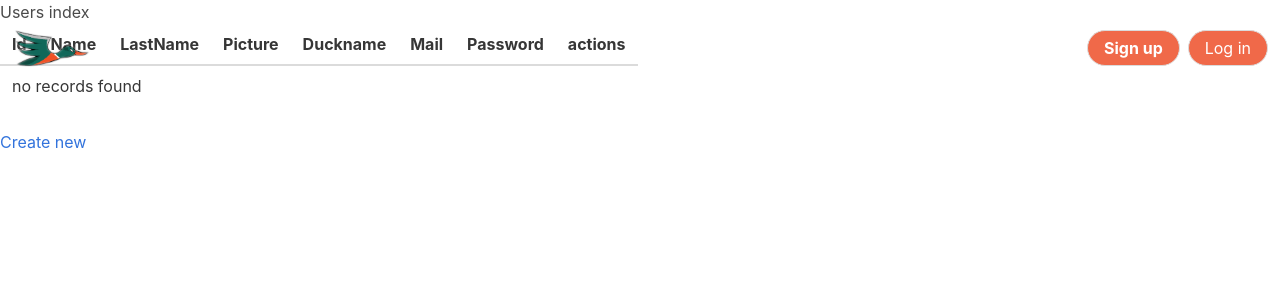
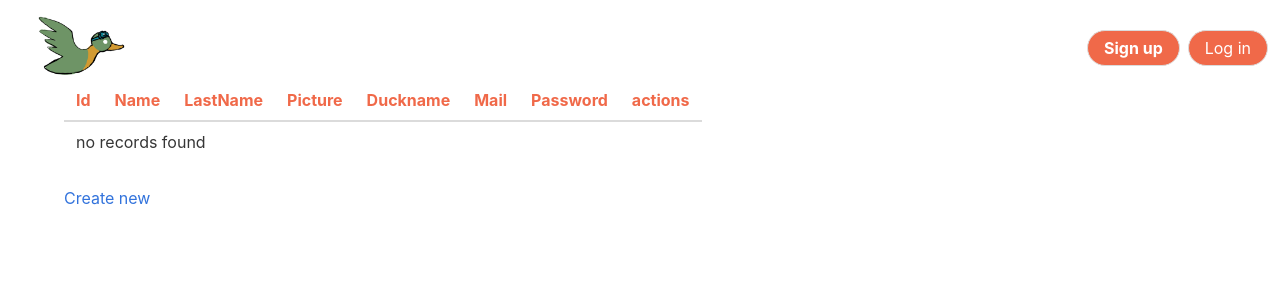
Before and after one commit to eric-delguerra/qwacteur, a Symfony app: template templates/users/index.html.twig in a window 1280 px wide. Shown: the top 300 px of the page. Run offline with Twig, Linux system fonts and the light colour scheme; the template is opened without the code that fills it, so the values that code supplies are empty; some libraries are stand-ins or nearby versions.

Commit message:
Add new css and account verif fr comment

```diff
--- a/public/dist/css/style.css
+++ b/public/dist/css/style.css
@@ -4,6 +4,19 @@
 
 #divCoins{
     border-radius: 50px;
+}
+#content{
+    background: white;
+    transition-duration: 0.4s;
+}
+
+/*#content:hover{*/
+/*    background-color: #aff7b7;*/
+/*}*/
+#content:focus{
+    background: rgba(175, 247, 183, 0.37);
+    border-color: rgba(175, 247, 183, 0.37);
+    border-radius: 20px;
 }
 
 #SubACoin{
@@ -38,7 +51,7 @@
 }
 
 #lastCoin{
-    margin-bottom: 20px;
+    margin-bottom: 4rem;
     box-shadow: #00c4a7;
 }
 
@@ -64,3 +77,28 @@ input::placeholder {
 #formulaire{
     margin-bottom: 4rem;
 }
+
+.show{
+    background-color: #82fffa;
+    color: black;
+    transition-duration: 0.4s;
+}
+
+.show:hover{
+    background-color: #2fd8ff;
+}
+
+.edit{
+    background-color: #aff7b7;
+    color: black;
+    transition-duration: 0.4s;
+}
+
+.edit:hover{
+    background-color: #37cb72;
+    color: black;
+}
+
+.is-orange{
+    color: #f06949;
+}
--- a/src/Controller/ContentController.php
+++ b/src/Controller/ContentController.php
@@ -5,6 +5,7 @@ namespace App\Controller;
 use App\Entity\Content;
 use DateTime;
 use DateTimeZone;
+use Doctrine\ORM\QueryBuilder;
 use Symfony\Component\HttpFoundation\Request;
 use Symfony\Component\HttpFoundation\Response;
 use Symfony\Bundle\FrameworkBundle\Controller\AbstractController;
@@ -97,7 +98,7 @@ class ContentController extends AbstractController
      */
     public function show($id)
     {
-        $contents = $this->getDoctrine()->getRepository(Content::class)->findAll();
+        $contents = $this->getDoctrine()->getRepository(Content::class)->findChildren($id);
         $content = $this->getDoctrine()->getRepository(Content::class)->find($id);
         return new Response($this->twig->render('content/comment.html.twig', [
             'content' => $content,
--- a/src/Controller/UsersController.php
+++ b/src/Controller/UsersController.php
@@ -54,6 +54,8 @@ class UsersController extends AbstractController
 
     /**
      * @Route("/{id}", name="users_show", methods={"GET"})
+     * @param Users $user
+     * @return Response
      */
     public function show(Users $user): Response
     {
@@ -64,6 +66,9 @@ class UsersController extends AbstractController
 
     /**
      * @Route("/{id}/edit", name="users_edit", methods={"GET","POST"})
+     * @param Request $request
+     * @param Users $user
+     * @return Response
      */
     public function edit(Request $request, Users $user): Response
     {
--- a/src/Entity/Content.php
+++ b/src/Entity/Content.php
@@ -130,4 +130,5 @@ class Content
         return $this;
     }
 
+
 }
--- a/src/Repository/ContentRepository.php
+++ b/src/Repository/ContentRepository.php
@@ -17,6 +17,12 @@ class ContentRepository extends ServiceEntityRepository
     public function __construct(RegistryInterface $registry)
     {
         parent::__construct($registry, Content::class);
+    }
+
+    public function findChildren($idParent){
+        $qb = $this->createQueryBuilder('c')
+            ->where('c.parent = :id')->setParameter('id', $idParent)->getQuery();
+        return $qb->execute();
     }
 
     // /**
--- a/templates/base.html.twig
+++ b/templates/base.html.twig
@@ -3,6 +3,7 @@
 <head>
     <meta charset="UTF-8">
     <title>{% block title %}Welcome!{% endblock %}</title>
+    <link rel="stylesheet" href="https://use.fontawesome.com/releases/v5.8.1/css/all.css" integrity="sha384-50oBUHEmvpQ+1lW4y57PTFmhCaXp0ML5d60M1M7uH2+nqUivzIebhndOJK28anvf" crossorigin="anonymous">
     <link rel="stylesheet" href="https://cdnjs.cloudflare.com/ajax/libs/bulma/0.7.5/css/bulma.css">
     <link rel="stylesheet" href="{{ asset('dist/css/style.css') }}">
     {% block stylesheets %}{% endblock %}
@@ -11,7 +12,7 @@
 <nav class="navbar is-fixed-top" role="navigation" aria-label="main navigation" style="background-color: transparent">
     <div class="navbar-brand is-offset-one-quarter ">
         <a class="navbar-item" href="{{ path('Home') }}">
-            <img src="{{ asset('dist/imgs/ducky.png') }}" width="80" style="max-height: 5rem;" alt="logo">
+            <img src="{{ asset('dist/imgs/logoDuck.png') }}"  style="max-height: 5rem;" alt="logo">
         </a>
         <a role="button" class="navbar-burger burger" aria-label="menu" aria-expanded="false"
            data-target="navbarBasicExample">
@@ -23,9 +24,12 @@
     <div class="navbar-menu">
         <div class="navbar-end">
             <div class="navbar-item">
+                {%  if app.user %}
+                <img src="{{ app.user.picture }}" alt="profile picture" class="image is-32x32" style="border-radius: 10px; margin-right: 0.7rem">
+                {% endif %}
                 <div class="buttons">
                     <a class="button is-rounded nav-but">
-                        {% if app.user %}
+                        {%  if app.user %}
                             <strong>{{ app.user.duckName|upper }}</strong>
                         {% else %}
                             <strong>Sign up</strong>
@@ -45,6 +49,10 @@
         </div>
     </div>
 </nav>
+<script
+        src="https://code.jquery.com/jquery-3.4.1.js"
+        integrity="sha256-WpOohJOqMqqyKL9FccASB9O0KwACQJpFTUBLTYOVvVU="
+        crossorigin="anonymous"></script>
 {% block body %}{% endblock %}
 {% block javascripts %}{% endblock %}
 <script>
--- a/templates/content/comment.html.twig
+++ b/templates/content/comment.html.twig
@@ -1,6 +1,6 @@
 {% extends 'base.html.twig' %}
 {% block body %}
-    <div class="container" id="lastCoin" style="top: 6rem;">
+    <div class="container" id="lastCoin" style="margin-top: 6rem;">
         <div class="card column is-half is-offset-one-quarter post">
             <div class="card-content">
                 <div class="media">
--- a/templates/users/_delete_form.html.twig
+++ b/templates/users/_delete_form.html.twig
@@ -1,5 +1,5 @@
 <form method="post" action="{{ path('users_delete', {'id': user.id}) }}" onsubmit="return confirm('Are you sure you want to delete this item?');">
     <input type="hidden" name="_method" value="DELETE">
     <input type="hidden" name="_token" value="{{ csrf_token('delete' ~ user.id) }}">
-    <button class="btn">Delete</button>
+    <button class="button is-danger">Supprimer</button>
 </form>
--- a/templates/users/_form.html.twig
+++ b/templates/users/_form.html.twig
@@ -1,4 +1,4 @@
 {{ form_start(form) }}
     {{ form_widget(form) }}
-    <button class="btn">{{ button_label|default('Save') }}</button>
+    <button class="button is-success" style="margin-top: 1rem">{{ button_label|default('Save') }}</button>
 {{ form_end(form) }}
--- a/templates/users/index.html.twig
+++ b/templates/users/index.html.twig
@@ -1,21 +1,19 @@
 {% extends 'base.html.twig' %}
 
-{% block title %}Users index{% endblock %}
-
 {% block body %}
-    <h1>Users index</h1>
-
-    <table class="table">
+    <div style="margin-top: 5rem" class="container">
+        <div class="columns">
+            <table class="table is-striped column is-10 is-center">
                 <thead>
                 <tr>
-                <th>Id</th>
-                <th>Name</th>
-                <th>LastName</th>
-                <th>Picture</th>
-                <th>Duckname</th>
-                <th>Mail</th>
-                <th>Password</th>
-                <th>actions</th>
+                    <th><p class="is-orange">Id</p></th>
+                    <th><p class="is-orange">Name</p></th>
+                    <th><p class="is-orange">LastName</p></th>
+                    <th><p class="is-orange">Picture</p></th>
+                    <th><p class="is-orange">Duckname</p></th>
+                    <th><p class="is-orange">Mail</p></th>
+                    <th><p class="is-orange">Password</p></th>
+                    <th><p class="is-orange">actions</p></th>
                 </tr>
                 </thead>
                 <tbody>
@@ -29,8 +27,12 @@
                         <td>{{ user.mail }}</td>
                         <td>{{ user.password }}</td>
                         <td>
-                    <a href="{{ path('users_show', {'id': user.id}) }}">show</a>
-                    <a href="{{ path('users_edit', {'id': user.id}) }}">edit</a>
+                            <a href="{{ path('users_show', {'id': user.id}) }}"><input type="submit"
+                                                                                       class="show button is-rounded"
+                                                                                       value="voir le profil"></a>
+                            <a href="{{ path('users_edit', {'id': user.id}) }}"><input type="submit"
+                                                                                       class="edit button is-rounded"
+                                                                                       value="Editer"></a>
                         </td>
                     </tr>
                 {% else %}
@@ -41,5 +43,10 @@
                 </tbody>
             </table>
 
+        </div>
+        {#        <h1 class="title">Users index</h1>#}
         <a href="{{ path('users_new') }}">Create new</a>
+    </div>
+
+
 {% endblock %}
--- a/templates/users/show.html.twig
+++ b/templates/users/show.html.twig
@@ -3,7 +3,8 @@
 {% block title %}Users{% endblock %}
 
 {% block body %}
-    <h1>Users</h1>
+    <div style="margin-top: 5rem" class="columns">
+        <h1 class="title is-1">Users</h1>
 
         <table class="table">
             <tbody>
@@ -43,4 +44,6 @@
         <a href="{{ path('users_edit', {'id': user.id}) }}">edit</a>
 
         {{ include('users/_delete_form.html.twig') }}
+    </div>
+
 {% endblock %}
```
Also changed, not shown: src/Form/UsersType.php (+31 -6 lines), src/Migrations/Version20190725081704.php (added, +35 -0 lines), templates/home.html.twig (+25 -7 lines), templates/security/login.html.twig (+7 -3 lines), templates/users/edit.html.twig (+12 -5 lines), templates/users/new.html.twig (+5 -3 lines), public/dist/imgs/coment.svg (added), public/dist/imgs/logoDuck.png (added). Lines whose indentation alone changed are shown as unchanged.
